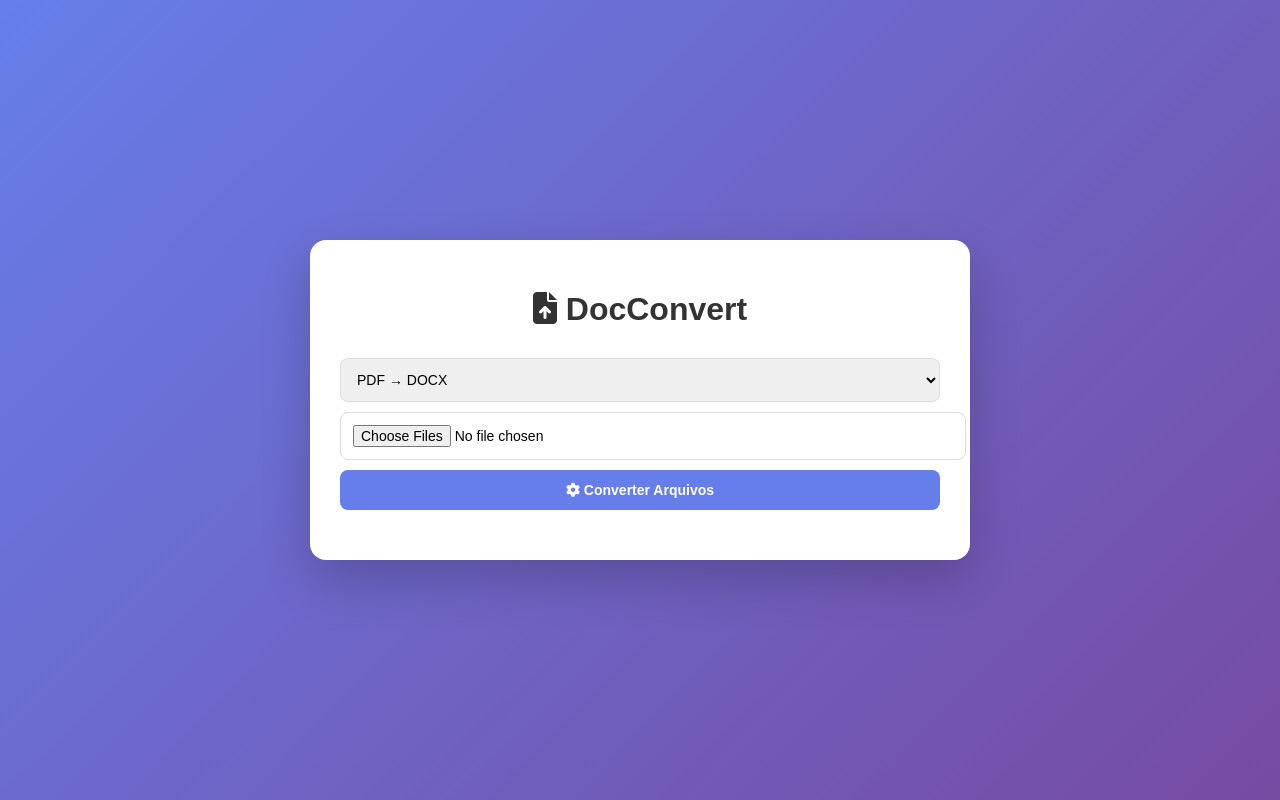
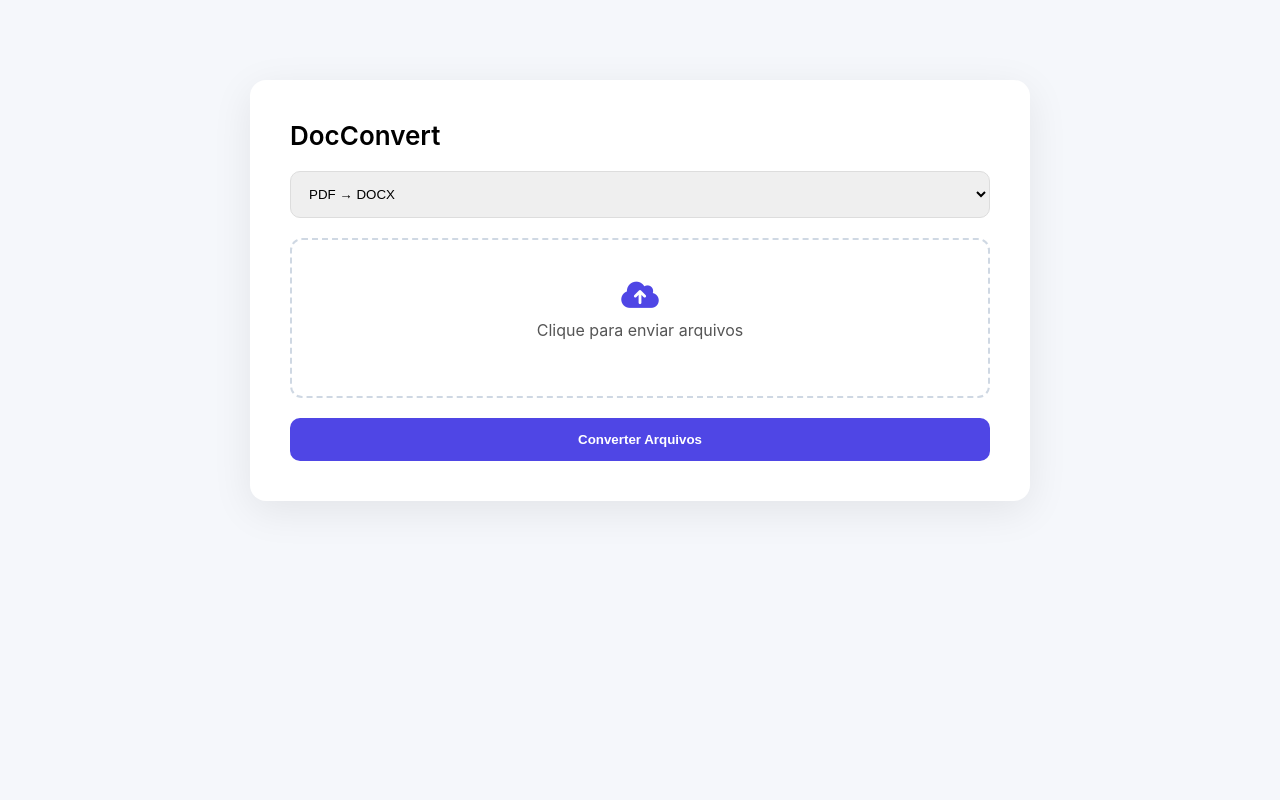
Before and after one commit to HenriDevRick/conversor, a plain HTML site: page index.html in a window 1280 px wide. Drawn offline with Linux system fonts and the light colour scheme.

Commit message:
Refactor HTML structure and styles for DocConvert

```diff
--- a/index.html
+++ b/index.html
@@ -3,199 +3,186 @@
 <head>
 <meta charset="UTF-8">
 <meta name="viewport" content="width=device-width, initial-scale=1.0">
-<title>DocConvert | Conversor Online</title>
-
+<title>DocConvert</title>
 <link rel="stylesheet" href="https://cdnjs.cloudflare.com/ajax/libs/font-awesome/6.5.0/css/all.min.css">
 
 <style>
 body{
     margin:0;
-    font-family:Arial, Helvetica, sans-serif;
-    background:linear-gradient(135deg,#667eea,#764ba2);
-    display:flex;
-    justify-content:center;
-    align-items:center;
-    min-height:100vh;
+    font-family:Inter, Arial, sans-serif;
+    background:#f5f7fb;
 }
 
-.container{
-    background:#fff;
-    width:95%;
-    max-width:600px;
-    padding:30px;
+.wrapper{
+    max-width:700px;
+    margin:80px auto;
+    padding:40px;
+    background:white;
     border-radius:16px;
-    box-shadow:0 20px 50px rgba(0,0,0,0.2);
-    text-align:center;
+    box-shadow:0 10px 40px rgba(0,0,0,0.08);
 }
 
 h1{
-    margin-bottom:20px;
-    color:#333;
+    margin:0 0 20px;
+    font-weight:600;
+    font-size:26px;
 }
 
-select,input,button{
+.select{
     width:100%;
-    padding:12px;
+    padding:14px;
+    border-radius:10px;
+    border:1px solid #ddd;
+    margin-bottom:20px;
+}
+
+.upload-area{
+    border:2px dashed #cfd8e3;
+    padding:40px;
+    text-align:center;
+    border-radius:12px;
+    cursor:pointer;
+    transition:0.3s;
+}
+
+.upload-area:hover{
+    border-color:#4f46e5;
+}
+
+.upload-area i{
+    font-size:30px;
+    color:#4f46e5;
+}
+
+.upload-area p{
     margin-top:10px;
-    border-radius:8px;
-    border:1px solid #ddd;
-    font-size:14px;
+    color:#555;
 }
 
 button{
-    background:#667eea;
+    width:100%;
+    margin-top:20px;
+    padding:14px;
+    border:none;
+    border-radius:10px;
+    background:#4f46e5;
     color:white;
-    border:none;
+    font-weight:600;
     cursor:pointer;
-    font-weight:bold;
     transition:0.3s;
 }
 
 button:hover{
-    background:#5a67d8;
+    background:#4338ca;
 }
 
 #loader{
     display:none;
+    text-align:center;
     margin-top:20px;
 }
 
-.spinner{
-    border:5px solid #eee;
-    border-top:5px solid #667eea;
-    border-radius:50%;
-    width:40px;
-    height:40px;
-    animation:spin 1s linear infinite;
-    margin:auto;
-}
-
-@keyframes spin{
-    100%{transform:rotate(360deg);}
-}
-
-#downloads{
-    margin-top:20px;
-    text-align:left;
-}
-
-#downloads a, #downloads p{
+#downloads a{
     display:block;
-    padding:10px;
-    background:#f4f4f4;
-    border-radius:6px;
-    margin-top:5px;
+    margin-top:10px;
+    padding:12px;
+    border-radius:8px;
+    background:#eef2ff;
     text-decoration:none;
-    color:#333;
-    font-size:14px;
-}
-
-#downloads a:hover{
-    background:#e2e8f0;
+    color:#1e1e1e;
 }
 </style>
 </head>
 <body>
 
-<div class="container">
-    <h1><i class="fa-solid fa-file-arrow-up"></i> DocConvert</h1>
+<div class="wrapper">
+    <h1>DocConvert</h1>
 
-    <select id="conversionType">
+    <select id="conversionType" class="select">
         <option value="pdf_docx">PDF → DOCX</option>
         <option value="txt_pdf">TXT → PDF</option>
         <option value="txt_docx">TXT → DOCX</option>
     </select>
 
-    <input type="file" id="fileInput" multiple>
-
-    <button onclick="convertFiles()">
-        <i class="fa-solid fa-gear"></i> Converter Arquivos
-    </button>
-
-    <div id="loader">
-        <div class="spinner"></div>
-        <p>Convertendo...</p>
+    <div class="upload-area" onclick="fileInput.click()">
+        <i class="fa-solid fa-cloud-arrow-up"></i>
+        <p>Clique para enviar arquivos</p>
+        <input type="file" id="fileInput" hidden multiple>
     </div>
 
+    <div id="fileList"></div>
+
+    <button onclick="convertFiles()">Converter Arquivos</button>
+
+    <div id="loader">Convertendo...</div>
     <div id="downloads"></div>
 </div>
 
 <script>
-let selectedFiles = [];
-const fileInput = document.getElementById("fileInput");
+let selectedFiles=[];
+const fileInput=document.getElementById("fileInput");
 
 fileInput.addEventListener("change",(e)=>{
     selectedFiles=[...e.target.files];
-
-    const list=document.getElementById("downloads");
+    const list=document.getElementById("fileList");
     list.innerHTML="";
-
     selectedFiles.forEach(file=>{
-        const p=document.createElement("p");
-        p.innerHTML='<i class="fa-solid fa-file"></i> '+file.name;
-        list.appendChild(p);
+        list.innerHTML+=`<p>${file.name}</p>`;
     });
 });
 
 function convertFiles(){
-
     if(selectedFiles.length===0){
-        alert("Selecione ao menos um arquivo!");
+        alert("Selecione arquivos.");
         return;
     }
 
     const formData=new FormData();
-    const conversionType=document.getElementById("conversionType").value;
+    const type=document.getElementById("conversionType").value;
 
     selectedFiles.forEach((file,i)=>{
         formData.append("file"+i,file);
     });
 
-    formData.append("conversion_type",conversionType);
+    formData.append("conversion_type",type);
 
     document.getElementById("loader").style.display="block";
     document.getElementById("downloads").innerHTML="";
 
-    const xhr=new XMLHttpRequest();
-    xhr.open("POST","/api/convert",true);
-
-    xhr.onload=function(){
+    fetch("/api/convert",{
+        method:"POST",
+        body:formData
+    })
+    .then(res=>res.json())
+    .then(data=>{
         document.getElementById("loader").style.display="none";
 
-        if(xhr.status!==200){
-            alert("Erro na conversão.");
-            return;
-        }
-
-        const response=JSON.parse(xhr.responseText);
-
-        response.forEach(file=>{
-            const link=document.createElement("a");
-
+        data.forEach(file=>{
             const blob=b64toBlob(file.content);
             const url=URL.createObjectURL(blob);
 
+            const link=document.createElement("a");
             link.href=url;
             link.download=file.filename;
-            link.innerHTML='<i class="fa-solid fa-download"></i> '+file.filename;
+            link.innerHTML="⬇ "+file.filename;
 
             document.getElementById("downloads").appendChild(link);
         });
-    };
-
-    xhr.send(formData);
+    })
+    .catch(err=>{
+        document.getElementById("loader").style.display="none";
+        alert("Erro na conversão.");
+        console.error(err);
+    });
 }
 
-function b64toBlob(b64Data){
-    const byteCharacters=atob(b64Data);
+function b64toBlob(b64){
+    const byteCharacters=atob(b64);
     const byteNumbers=new Array(byteCharacters.length);
-
     for(let i=0;i<byteCharacters.length;i++){
         byteNumbers[i]=byteCharacters.charCodeAt(i);
     }
-
-    const byteArray=new Uint8Array(byteNumbers);
-    return new Blob([byteArray]);
+    return new Blob([new Uint8Array(byteNumbers)]);
 }
 </script>
 
```
